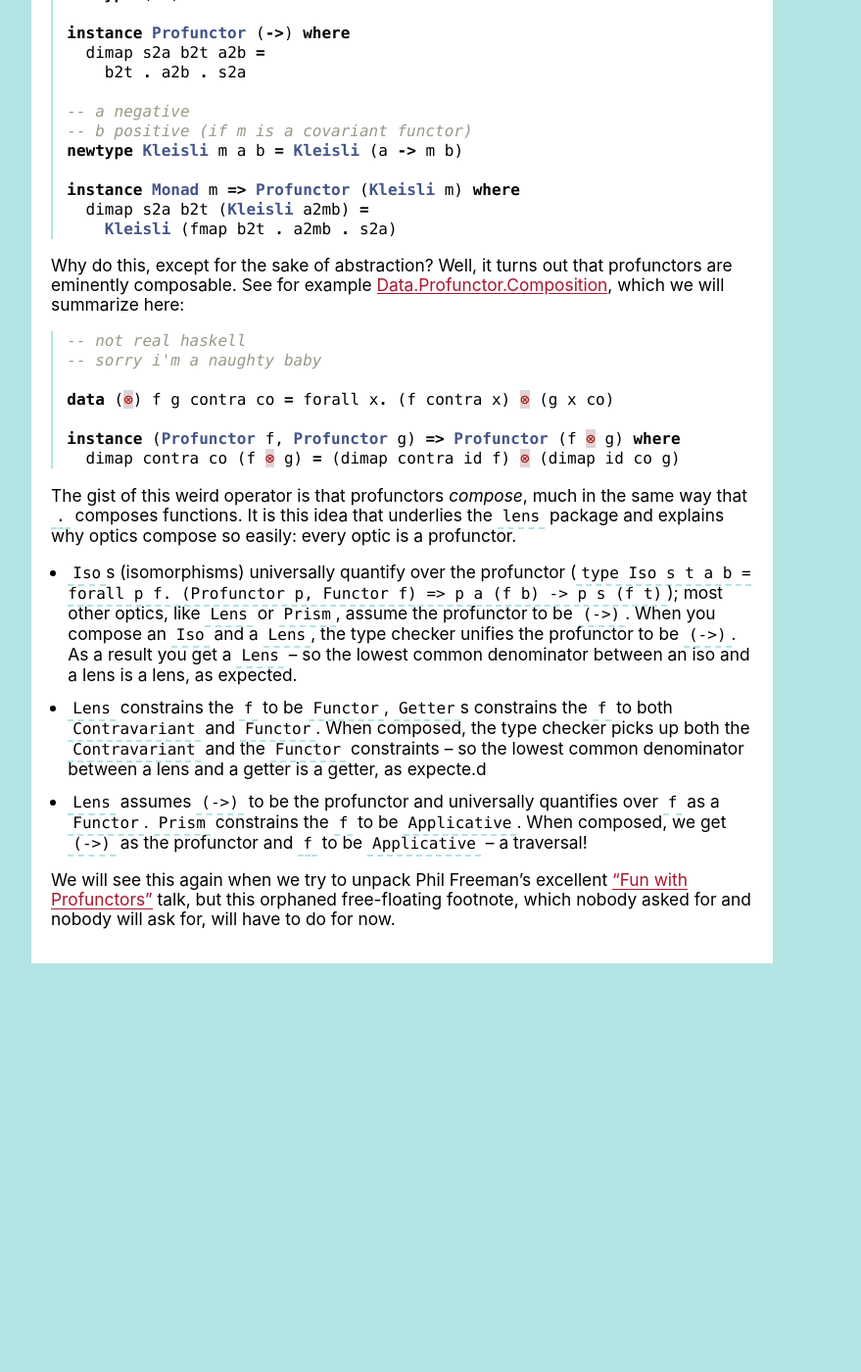
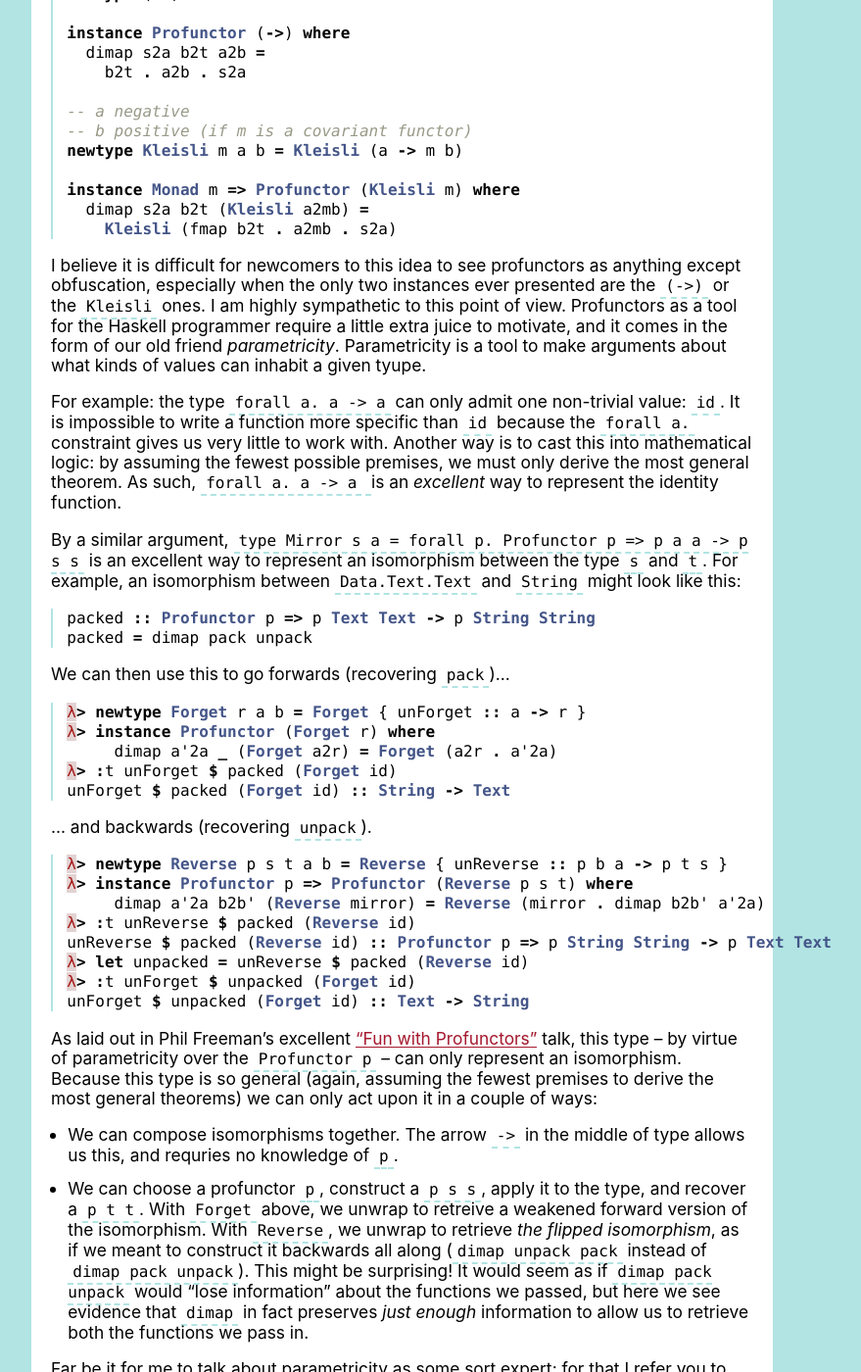
Before and after one commit to hlian/hao.codes, a Jekyll site: the page built from _posts/2016-08-30-functors.md, in a window 1280 px wide and 1400 px high, scrolled down 2409 px. Shown: the whole window at 98% size, without its empty margins (0-879 px from the left). Built offline with Jekyll 4.4.1, drawn with Linux system fonts in a browser that asks for light colours; before the commit the page ends 3392 px from its top, so only the background shows below that; some of the changed text lies outside the part shown.

Commit message:
yet more profunctors

````diff
--- a/_posts/2016-08-30-functors.md
+++ b/_posts/2016-08-30-functors.md
@@ -116,24 +116,54 @@ instance Monad m => Profunctor (Kleisli m) where
     Kleisli (fmap b2t . a2mb . s2a)
 ```
 
-Why do this, except for the sake of abstraction? Well, it turns out that profunctors are eminently composable. See for example [Data.Profunctor.Composition](https://hackage.haskell.org/package/profunctors-5.2/docs/Data-Profunctor-Composition.html), which we will summarize here:
+I believe it is difficult for newcomers to this idea to see profunctors as anything except obfuscation, especially when the only two instances ever presented are the `(->)` or the `Kleisli` ones. I am highly sympathetic to this point of view. Profunctors as a tool for the Haskell programmer require a little extra juice to motivate, and it comes in the form of our old friend _parametricity_. Parametricity is a tool to make arguments about what kinds of values can inhabit a given tyupe.
+
+For example: the type `forall a. a -> a` can only admit one non-trivial value: `id`. It is impossible to write a function more specific than `id` because the `forall a.` constraint gives us very little to work with. Another way is to cast this into mathematical logic: by assuming the fewest possible premises, we must only derive the most general theorem. As such, `forall a. a -> a ` is an _excellent_ way to represent the identity function.
+
+By a similar argument, `type Mirror s a = forall p. Profunctor p => p a a -> p s s` is an excellent way to represent an isomorphism between the type `s` and `t`. For example, an isomorphism between `Data.Text.Text` and `String` might look like this:
 
 ```haskell
--- not real haskell
--- sorry i'm a naughty baby
-
-data (⊗) f g contra co = forall x. (f contra x) ⊗ (g x co)
-
-instance (Profunctor f, Profunctor g) => Profunctor (f ⊗ g) where
-  dimap contra co (f ⊗ g) = (dimap contra id f) ⊗ (dimap id co g)
+packed :: Profunctor p => p Text Text -> p String String
+packed = dimap pack unpack
 ```
 
-The gist of this weird operator is that profunctors _compose_, much in the same way that `.` composes functions. It is this idea that underlies the `lens` package and explains why optics compose so easily: every optic is a profunctor.
+We can then use this to go forwards (recovering `pack`)...
 
-* `Iso`s (isomorphisms) universally quantify over the profunctor (`type Iso s t a b = forall p f. (Profunctor p, Functor f) => p a (f b) -> p s (f t)`); most other optics, like `Lens` or `Prism`,  assume the profunctor to be `(->)`. When you compose an `Iso` and a `Lens`, the type checker unifies the profunctor to be `(->)`. As a result you get a `Lens` – so the lowest common denominator between an iso and a lens is a lens, as expected.
+```haskell
+λ> newtype Forget r a b = Forget { unForget :: a -> r }
+λ> instance Profunctor (Forget r) where
+     dimap a'2a _ (Forget a2r) = Forget (a2r . a'2a)
+λ> :t unForget $ packed (Forget id)
+unForget $ packed (Forget id) :: String -> Text
+```
 
-* `Lens` constrains the `f` to be `Functor`, `Getter`s constrains the `f` to both `Contravariant` and `Functor`. When composed, the type checker picks up both the `Contravariant` and the `Functor` constraints – so the lowest common denominator between a lens and a getter is a getter, as expecte.d
+... and backwards (recovering `unpack`).
 
-* `Lens` assumes `(->)` to be the profunctor and universally quantifies over `f` as a `Functor`. `Prism` constrains the `f` to be `Applicative`. When composed, we get `(->)` as the profunctor and `f` to be `Applicative` – a traversal!
+```haskell
+λ> newtype Reverse p s t a b = Reverse { unReverse :: p b a -> p t s }
+λ> instance Profunctor p => Profunctor (Reverse p s t) where
+     dimap a'2a b2b' (Reverse mirror) = Reverse (mirror . dimap b2b' a'2a)
+λ> :t unReverse $ packed (Reverse id)
+unReverse $ packed (Reverse id) :: Profunctor p => p String String -> p Text Text
+λ> let unpacked = unReverse $ packed (Reverse id)
+λ> :t unForget $ unpacked (Forget id)
+unForget $ unpacked (Forget id) :: Text -> String
+```
 
-We will see this again when we try to unpack Phil Freeman's excellent ["Fun with Profunctors"](https://www.youtube.com/watch?v=OJtGECfksds) talk, but this orphaned free-floating footnote, which nobody asked for and nobody will ask for, will have to do for now.
+As laid out in Phil Freeman's excellent ["Fun with Profunctors"](https://www.youtube.com/watch?v=OJtGECfksds) talk, this type – by virtue of parametricity over the `Profunctor p` – can only represent an isomorphism. Because this type is so general (again, assuming the fewest premises to derive the most general theorems) we can only act upon it in a couple of ways:
+
+* We can compose isomorphisms together. The arrow `->` in the middle of type allows us this, and requries no knowledge of `p`.
+
+* We can choose a profunctor `p`, construct a `p s s`, apply it to the type, and recover a `p t t`. With `Forget` above, we unwrap to retreive a weakened forward version of the isomorphism. With `Reverse`, we unwrap to retrieve _the flipped isomorphism_, as if we meant to construct it backwards all along (`dimap unpack pack` instead of `dimap pack unpack`). This might be surprising! It would seem as if `dimap pack unpack` would "lose information" about the functions we passed, but here we see evidence that `dimap` in fact preserves _just enough_ information to allow us to retrieve both the functions we pass in.
+
+Far be it for me to talk about parametricity as some sort expert; for that I refer you to Bartosz's wonderful blog post [Money for Nothing and Theorems for Free](https://bartoszmilewski.com/2014/09/22/parametricity-money-for-nothing-and-theorems-for-free/).
+
+This representation of isomorphisms is especially potent. By introducing additional constraints on top of `Profunctor p`, we can represent lenses and prisms – `type Lens s a = forall p. (Profunctor p, Strong p) => p a a -> p s s`, `type Prism s a = forall p. (Profunctor p, Choice p) => p a a -> p s s`. For a full presentation of this idea, watch Phil's talk! For me profunctors were a complete mystery until I saw functional, composable optics dervied in this way. Now the design of the `lens` package makes more sense for me, and I have a newfound appreciation for the work Haskellers have done in making higher-kinded types, rank-_n_ polymorphism, and typeclasses widely available. These are tools by which we can build powerful, user-friendly, eminently-composable libraries and tools. So ends this overstuffed footnote.
+
+## See also
+
+* [purescript-profunctor-lenses](https://github.com/purescript-contrib/purescript-profunctor-lenses/blob/1e1547d419701369b7a3edaf95d0e7d6b003017d/src/Data/Lens/Iso.purs) // This package on Purescript implements all the ideas described above and more! Enjoy the optics, Purescript programmers.
+
+* [lenses over tea #4: isomoprhisms, some profunctors, lens families](https://artyom.me/lens-over-tea-4) // The derivation of optics in Haskell lenses differs from the Purescript presentation (which I used above) by the addition of a `Functor f`. The type you get is `type Mirror s a = forall p. Profunctor p => p a (f a) -> p s (f s)`. This makes some things easier (interoperability with the Haskell `base` package, especially traversals) at the cost of sacrificing elegance.
+
+* [profunctors on Hackage](https://hackage.haskell.org/package/profunctors), [Control.Lens.Internal.Iso](https://github.com/ekmett/lens/blob/ed3266ec4aaa4720cd0dea5957d383f750cf5dc8/src/Control/Lens/Internal/Iso.hs) // Here you will find `Forget` packaged up already for you to use. `Re` is a purescript-only idea and you not find it in the Haskell ecosystem; instead the lenses we know and love use `data Exchange a b s t = Exchange (s -> a) (b -> t)` to access the two original functions. You can think of this as just a fancy way of representing the tuple `(s -> a, b -> t)`.
````
